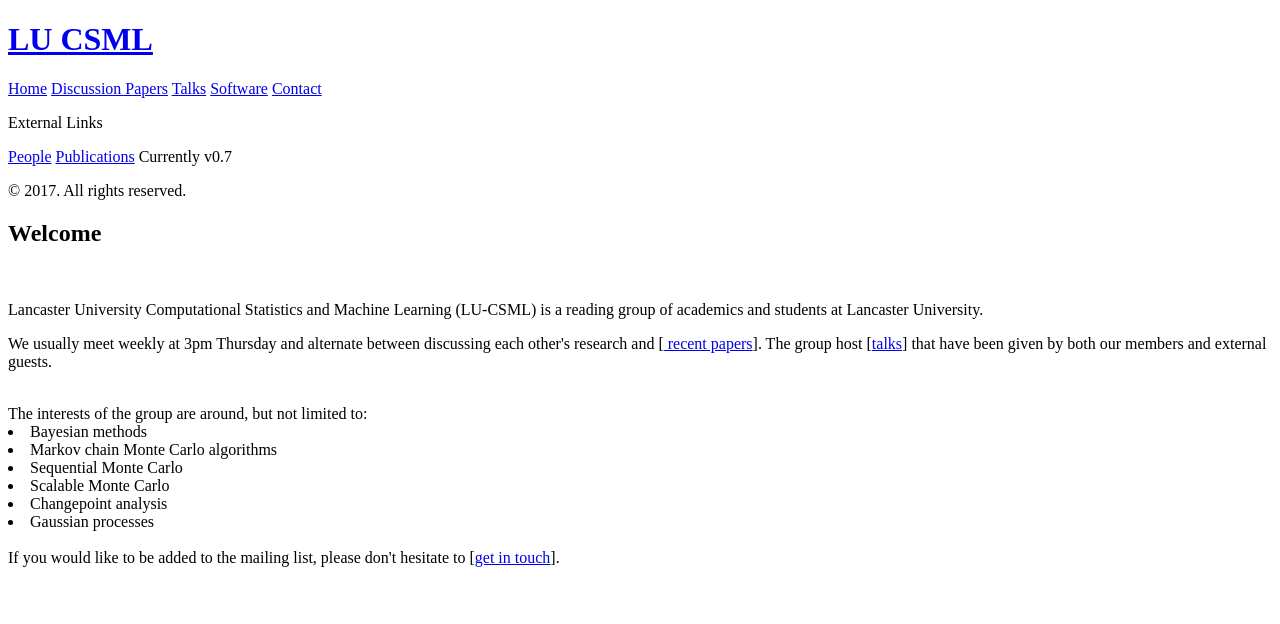
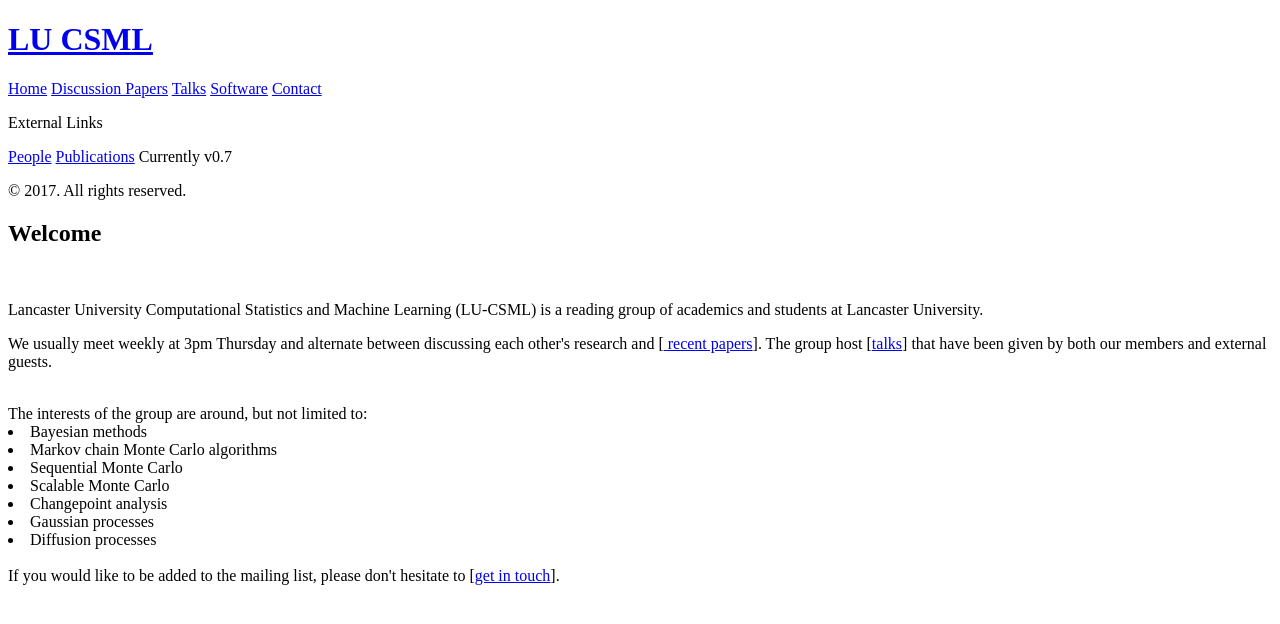
Before and after one commit to LU-CSML/LU-CSML, a Jekyll site: the page built from index.html, in a window 1280 px wide. Shown: the top 624 px of the page. Built offline with Jekyll 4.4.1, drawn with Linux system fonts in a browser that asks for light colours; the list of posts is cut into pages by our own code.

Commit message:
added more bullet points

```diff
--- a/index.html
+++ b/index.html
@@ -29,6 +29,9 @@
 </li>
 <li>
   Gaussian processes
+</li>
+<li>
+  Diffusion processes
 </li>
 <br>
 If you would like to be added to the mailing list, please don't hesitate to [<a href="https://lu-csml.github.io/Contact">get in touch</a>].
```
